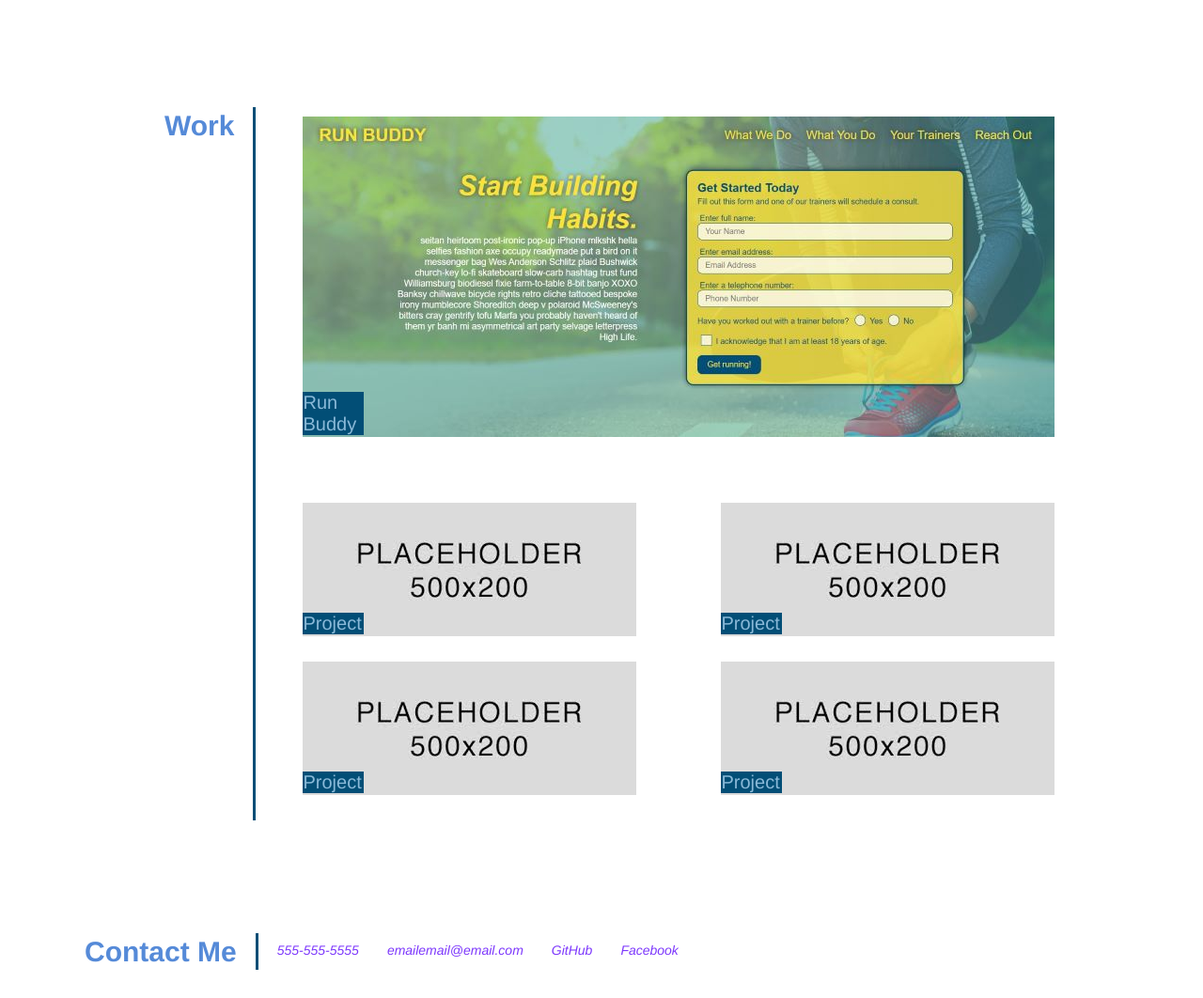
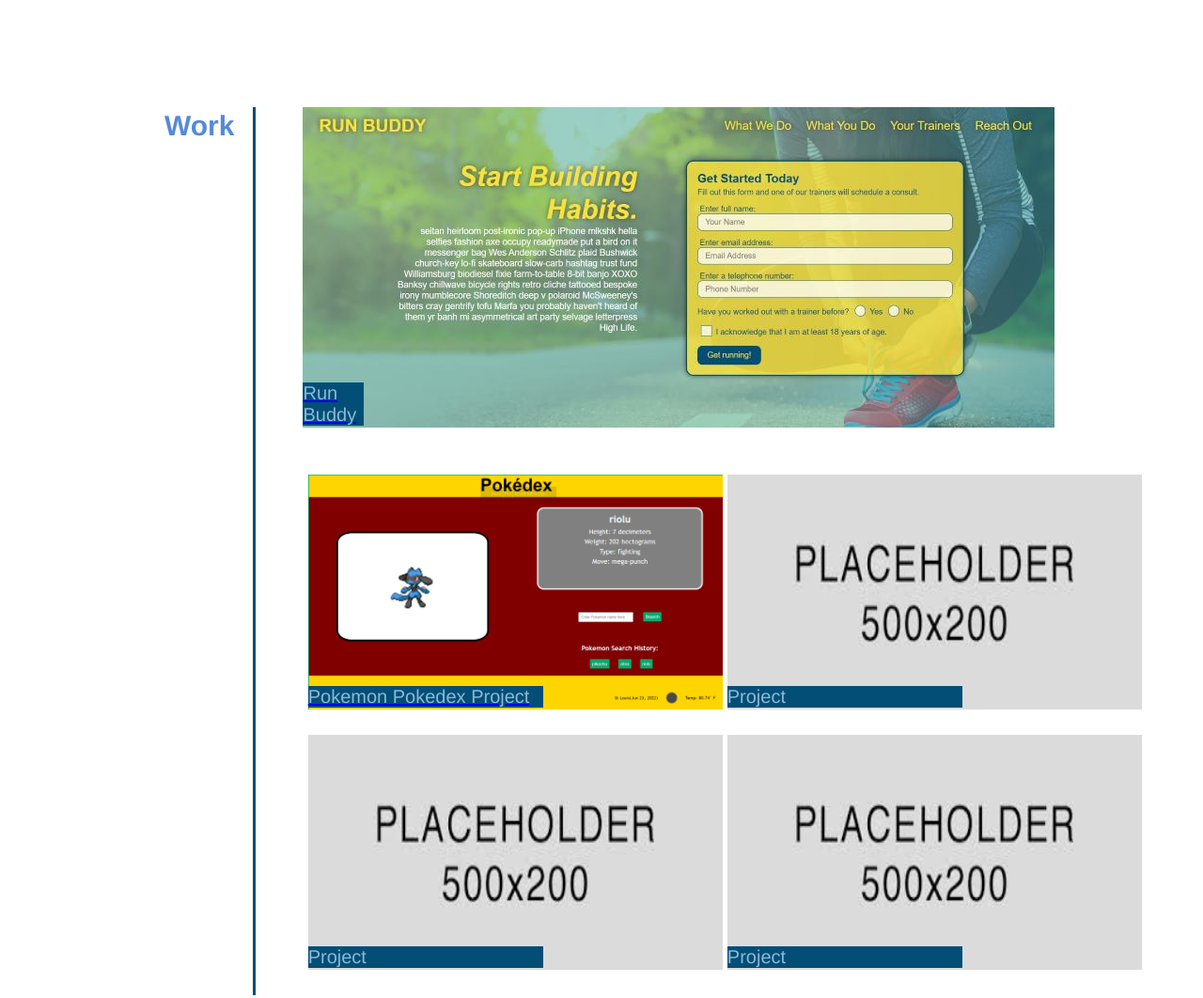
Before and after one commit to ianbridges/Module-2-Challenge, a plain HTML site: page index.html in a window 1280 px wide. Shown: the part 720-1782 px from the top of the page at 94% size. Drawn offline with Linux system fonts and the light colour scheme.

Commit message:
pokemon project add

```diff
--- a/assets/css/style.css
+++ b/assets/css/style.css
@@ -116,7 +116,8 @@
 
     .images {
       display: flex;
-      flex-wrap: wrap
+      flex-wrap: wrap;
+      justify-content: space-evenly
     }
 
     .word-imgrun {
@@ -132,28 +133,30 @@
       font-size: 20px;
       color: #8ab9d8;
       position: relative;
-      width: 65px;
+      width: 250px;
       bottom: 29px;
       background-color: #024e76 ;
     }
 
     .runimg {
-      margin: 10px 0 20px 0;
+
+      justify-content: center;
     }
 
+    /*
     .work-img1 {
-      float: right;
     }
 
     .work-img2 {
     }
 
     .work-img3 {
-      float: right;
+
     }
 
     .work-img4 {
     }
+    */
 
     /* WORK STYLES END */
 
--- a/index.html
+++ b/index.html
@@ -74,31 +74,35 @@
 
       <div>
 
-          <div class="runimg">
-            <img src="./assets/images/runbuddy2.jpg" alt="">
-            <div class="word-imgrun">Run Buddy</div>
-          </div>
+          <a href="https://ianbridges.github.io/runBuddy/">
+            <div class="runimg">
+              <img src="./assets/images/runbuddy2.jpg" alt="Run Buddy Project">
+              <div class="word-imgrun">Run Buddy</div>
+            </div>
+          </a>
 
-          <div class="">
+          <div class="images">
+            <a href="https://sarameadows.github.io/pokemon-project/">
+              <div class="work-img1">
+                <img src="./assets/images/pokemon1.png" alt="Pokemon Pokedex Project" height="250">
+                <div class="word-img1">Pokemon Pokedex Project</div>
+              </div>
+            </a>
             <div>
-              <div class="work-img1">
-                <img src="./assets/images/placeholder1.jpg" alt="">
-                <div class="word-img1">Project</div>
-              </div>
-
               <div class="work-img2">
-                <img src="./assets/images/placeholder2.jpg" alt="">
+                <img src="./assets/images/placeholder2.jpg" alt="" height="250" width="441">
                 <div class="word-img1">Project</div>
               </div>
             </div>
             <div>
               <div class="work-img3">
-                <img src="./assets/images/placeholder3.jpg" alt="">
+                <img src="./assets/images/placeholder3.jpg" alt="" height="250" width="441">
                 <div class="word-img1">Project</div>
               </div>
-
+            </div>
+            <div>
               <div class="work-img4">
-                <img src="./assets/images/placeholder4.jpg" alt="">
+                <img src="./assets/images/placeholder4.jpg" alt="" height="250" width="441">
                 <div class="word-img1">Project</div>
               </div>
             </div>
```
Also changed, not shown: assets/images/pokemon1.png (added).
